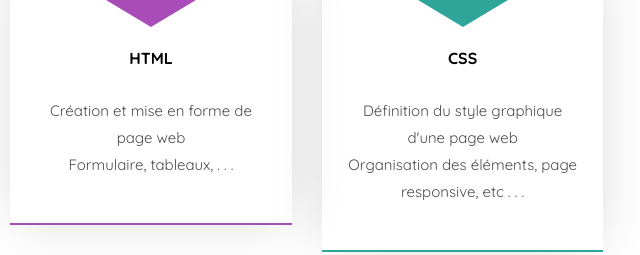
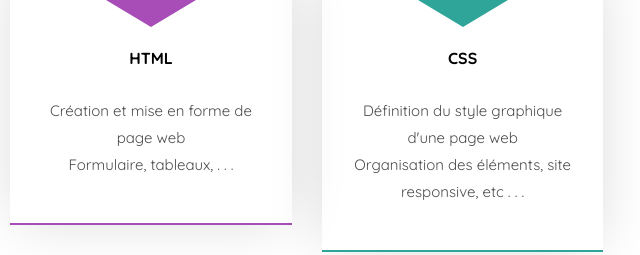
Before and after one commit to PierreChtimipi/pierrechtimipi.github.io, a plain HTML site: page index.html in a window 1280 px wide. Shown: the part 2260-2515 px from the top of the page, 639-1279 px from the left. Drawn offline with nearby package versions, Linux system fonts and the light colour scheme; files whose address does not match are found by name; a web font is replaced by a local one.

Commit message:
Update index.html

```diff
--- a/index.html
+++ b/index.html
@@ -202,7 +202,7 @@
 								<div class="desc">
 									<h3>CSS</h3>
 									<p>Définition du style graphique d'une page web <br>
-									Organisation des éléments, page responsive, etc . . . </p>
+									Organisation des éléments, site responsive, etc . . . </p>
 								</div>
 							</div>
 						</div>
```
